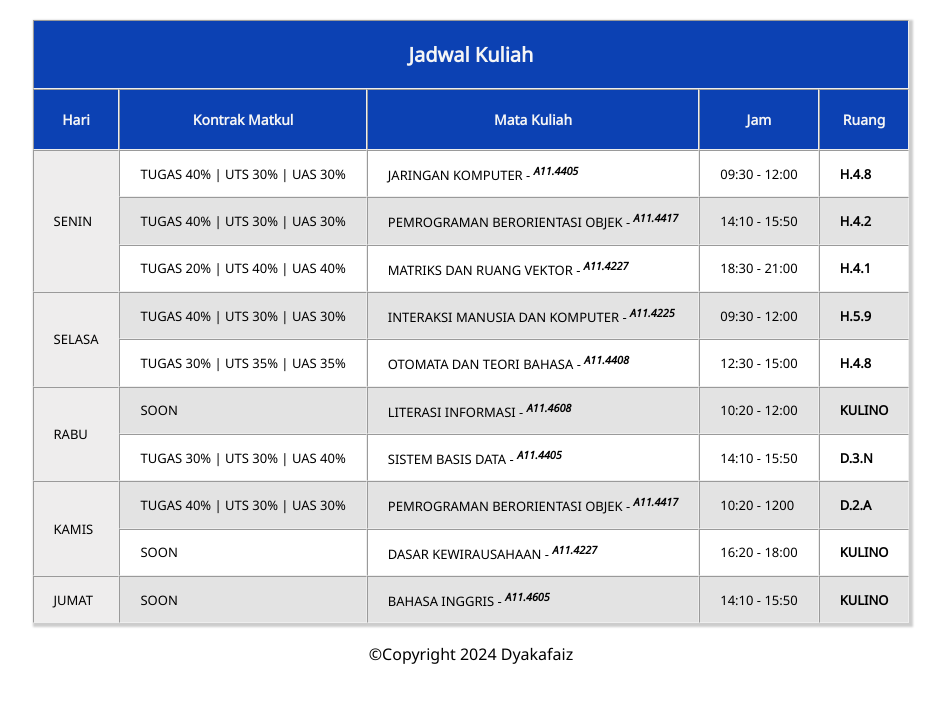
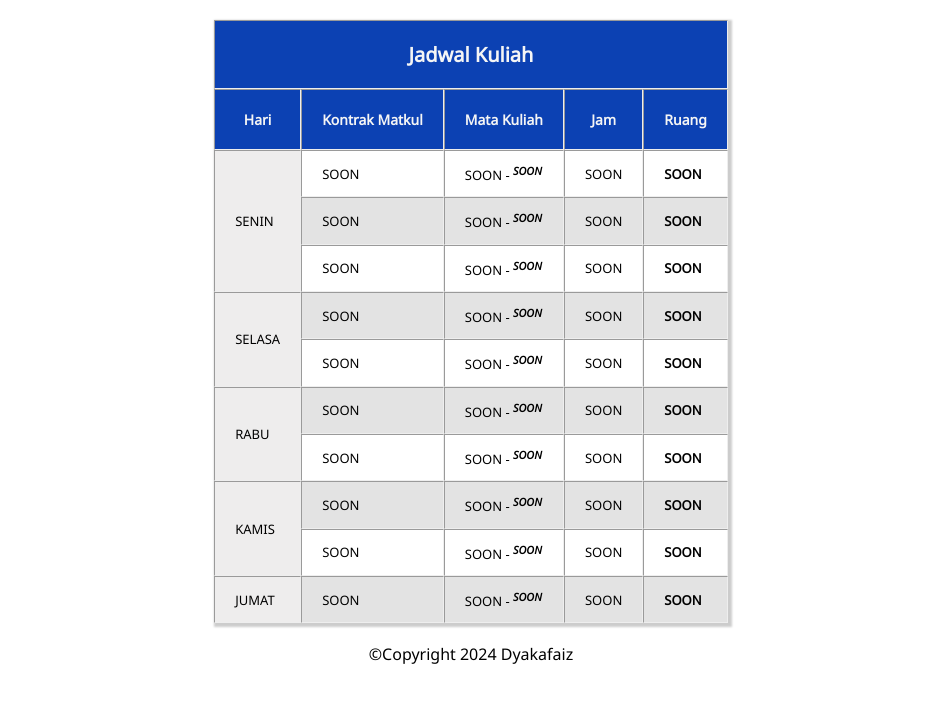
Before and after one commit to DyakaFaiz/faiz-shedule, a React (Vite) app: page / in a window 1280 px wide. Shown: the top 702 px of the page, without its empty margins (169-1114 px from the left). Built offline with nearby package versions, Linux system fonts and the light colour scheme.

Commit message:
kosongin-jadwal

```diff
--- /dev/null
+++ b/jadwal-kosong.json
@@ -0,0 +1,82 @@
+{
+    "senin": [
+        {
+            "mata_kuliah": "SOON",
+            "kelompok": "SOON",
+            "jam": "SOON",
+            "kontrak_kuliah":"SOON",
+            "ruang": "SOON"
+        },
+        {
+            "mata_kuliah": "SOON",
+            "kelompok": "SOON",
+            "jam": "SOON",
+            "kontrak_kuliah":"SOON",
+            "ruang": "SOON"
+        },
+        {
+            "mata_kuliah": "SOON",
+            "kelompok": "SOON",
+            "jam": "SOON",
+            "kontrak_kuliah":"SOON",
+            "ruang": "SOON"
+        }
+    ],
+    "selasa":[
+        {
+            "mata_kuliah": "SOON",
+            "kelompok": "SOON",
+            "jam": "SOON",
+            "kontrak_kuliah":"SOON",
+            "ruang": "SOON"
+        },
+        {
+            "mata_kuliah": "SOON",
+            "kelompok": "SOON",
+            "jam": "SOON",
+            "kontrak_kuliah":"SOON",
+            "ruang": "SOON"
+        }
+    ],
+    "rabu":[
+        {
+            "mata_kuliah": "SOON",
+            "kelompok": "SOON",
+            "jam": "SOON",
+            "kontrak_kuliah":"SOON",
+            "ruang": "SOON"
+        },
+        {
+            "mata_kuliah": "SOON",
+            "kelompok": "SOON",
+            "jam": "SOON",
+            "kontrak_kuliah":"SOON",
+            "ruang": "SOON"
+        }
+    ],
+    "kamis":[
+        {
+            "mata_kuliah": "SOON",
+            "kelompok": "SOON",
+            "jam": "SOON",
+            "kontrak_kuliah":"SOON",
+            "ruang": "SOON"
+        },
+        {
+            "mata_kuliah": "SOON",
+            "kelompok": "SOON",
+            "jam": "SOON",
+            "kontrak_kuliah":"SOON",
+            "ruang": "SOON"
+        }
+    ],
+    "jumat":[
+        {
+            "mata_kuliah": "SOON",
+            "kelompok": "SOON",
+            "jam": "SOON",
+            "kontrak_kuliah":"SOON",
+            "ruang": "SOON"
+        }
+    ]
+}
--- a/src/components/TableBody.jsx
+++ b/src/components/TableBody.jsx
@@ -1,4 +1,4 @@
-import Jadwal from '../../jadwal.json';
+import Jadwal from '../../jadwal-kosong.json';
 
 function TableBody() {
     const renderJadwal = () => {
```
